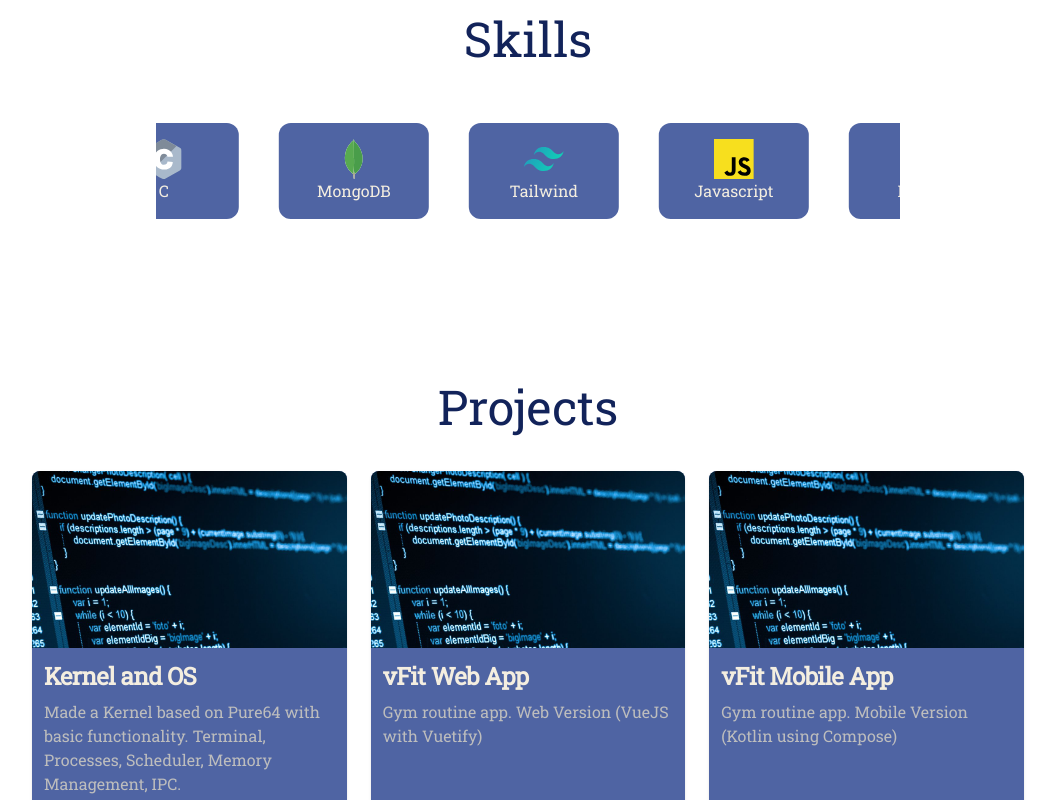
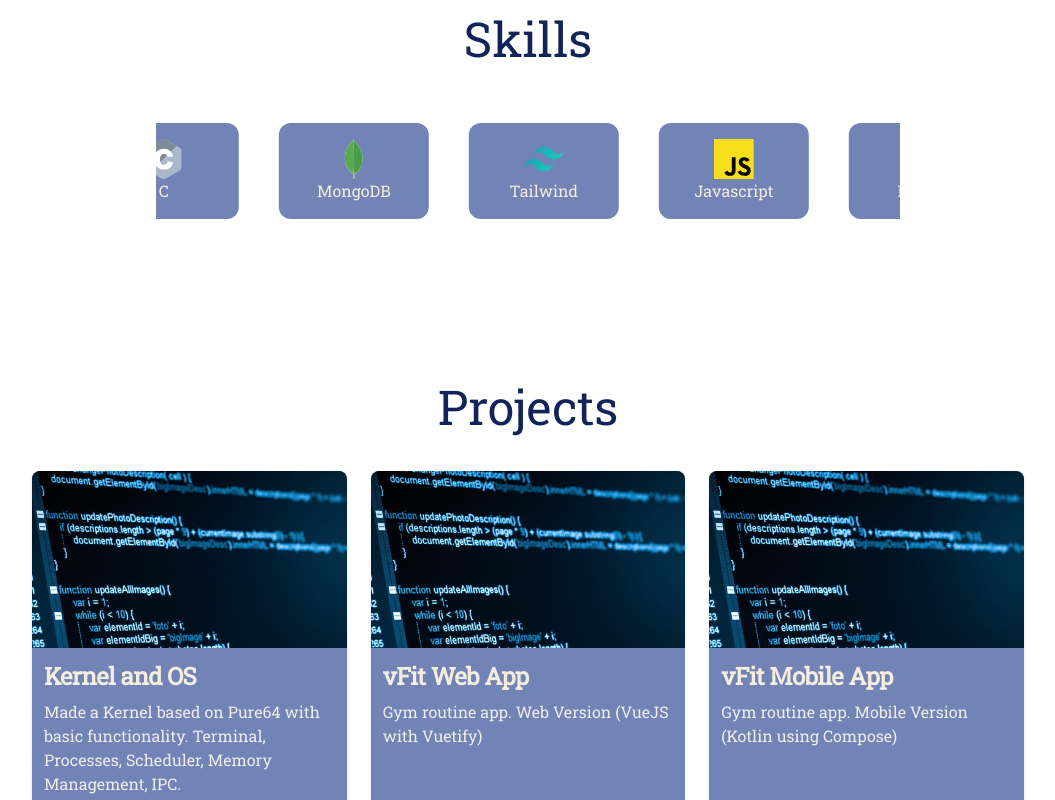
Before and after one commit to mperezdegracia/portfolio-tailwind, a Next.js app: page / in a window 1280 px wide. Shown: the part 800-1600 px from the top of the page, without its empty margins (112-1167 px from the left). Built offline with nearby package versions, Linux system fonts and the light colour scheme.

Commit message:
info update, dark theme

```diff
--- a/app/components/navbar.js
+++ b/app/components/navbar.js
@@ -89,7 +89,7 @@ export function StickyNavbar() {
   return (
     <Navbar
       id="navbar"
-      className="sticky top-0 z-10 rounded-2xl dark:border-black bg-primary_light dark:bg-secondary h-max max-w-full  py-2 px-4 lg:px-8 lg:py-4"
+      className="sticky top-0 z-10 rounded-2xl dark:border-black bg-primary_light2 dark:bg-secondary h-max max-w-full  py-2 px-4 lg:px-8 lg:py-4"
     >
       <div className="flex items-center justify-between text-contrast">
         <ThemeButton></ThemeButton>
--- a/app/components/projects.js
+++ b/app/components/projects.js
@@ -2,7 +2,7 @@ import { projects_data } from "../data/projectsData";
 
 export function ProjectCard({ data }) {
   return (
-    <div className="max-w-sm rounded-lg shadow dark:bg-secondary  bg-primary_light dark:border-gray-700 flex flex-col justify-between">
+    <div className="max-w-sm rounded-lg shadow dark:bg-secondary  bg-primary_light dark:border-gray-700 flex flex-col justify-between ">
       <div>
         <a href={data.link}>
           <img className="rounded-t-lg" src="code.jpg" alt="" />
@@ -16,7 +16,7 @@ export function ProjectCard({ data }) {
             </h5>
           </a>
 
-          <p className="mb-3 font-normal text-gray-400  dark:text-contrast font-primary">
+          <p className="mb-3 font-normal text-gray-200  dark:text-contrast font-primary">
             {data.description}
           </p>
         </div>
--- a/app/globals.css
+++ b/app/globals.css
@@ -5,10 +5,12 @@
 @tailwind utilities;
 
 
-
+/* body * {
+    @apply transition-colors duration-700 ;
+} */
 
 @layer base {
     body {
-        @apply dark:bg-primary bg-contrast_light transition-colors duration-700;
+        @apply dark:bg-primary bg-contrast_light  transition-colors ease-out duration-700 ;
     }
 }
--- a/tailwind.config.js
+++ b/tailwind.config.js
@@ -21,7 +21,8 @@ module.exports = withMT( {
       },
       colors: {
         'primary': '#020520',
-        'primary_light': '#4f64a3',
+        'primary_light': '#7283b5',
+        'primary_light2': '#4f64a3',
         'secondary':'#08143b',
         'tertiary': '#5995a4',
         'contrast': '#f4eee0',
```
